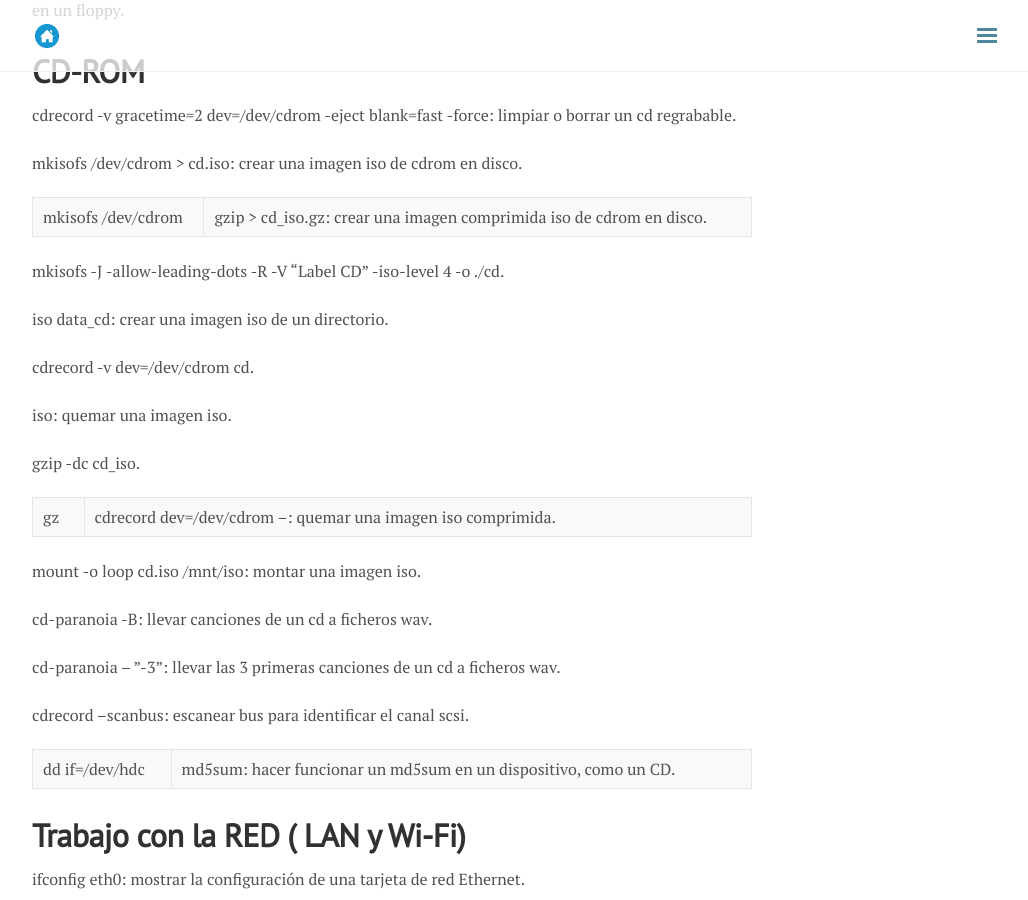
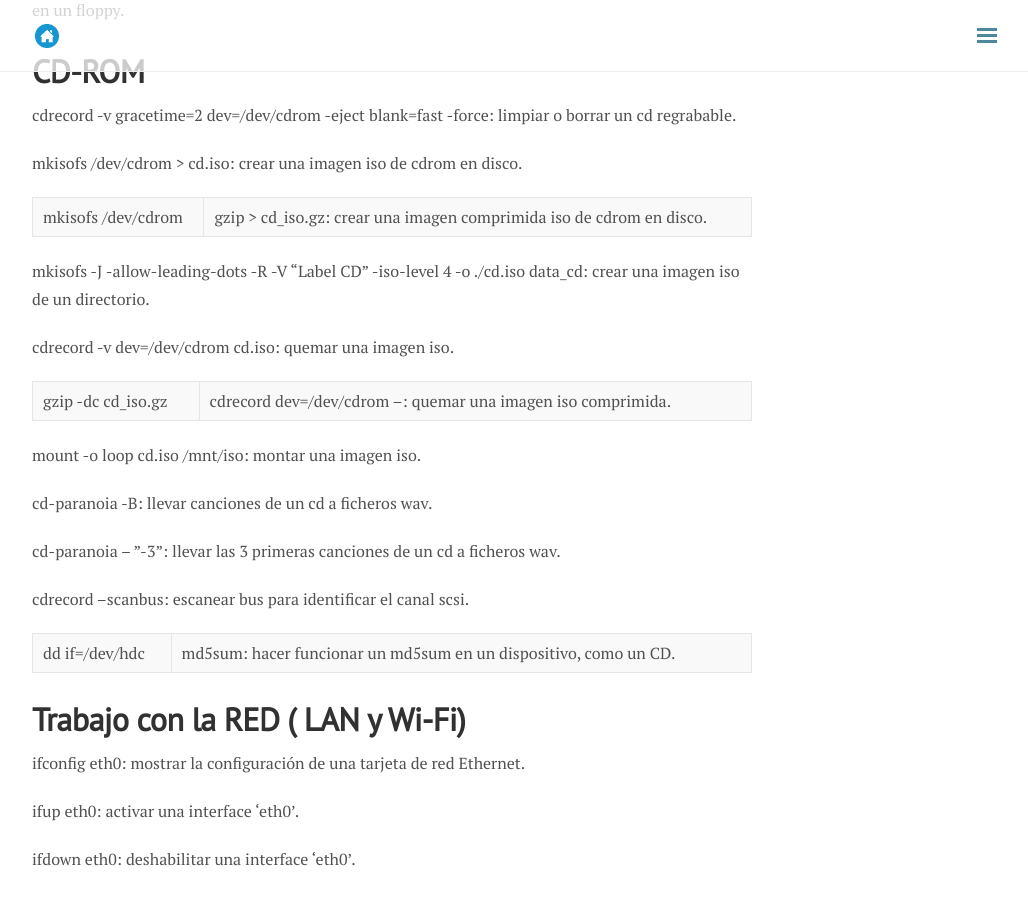
Before and after one commit to sasogu/sasogu.github.io, a Jekyll site: the page built from _posts/tips/2017-05-21-comandaments.markdown, in a window 1280 px wide and 900 px high, scrolled down 16833 px. Shown: the whole window, without its empty margins (248-1276 px from the left). Built offline with Jekyll 4.4.1, drawn with Linux system fonts in a browser that asks for light colours; nearby versions of some CDN libraries; formulas are drawn with MathJax 3; comment, search, counter and statistics services are not loaded; part of the change alters nothing that is shown.

```diff
--- a/_posts/tips/2017-05-21-comandaments.markdown
+++ b/_posts/tips/2017-05-21-comandaments.markdown
@@ -648,17 +648,11 @@ mkisofs /dev/cdrom > cd.iso: crear una imagen iso de cdrom en disco.
 
 mkisofs /dev/cdrom | gzip > cd_iso.gz: crear una imagen comprimida iso de cdrom en disco.
 
-mkisofs -J -allow-leading-dots -R -V “Label CD” -iso-level 4 -o ./cd.
+mkisofs -J -allow-leading-dots -R -V “Label CD” -iso-level 4 -o ./cd.iso data_cd: crear una imagen iso de un directorio.
 
-iso data_cd: crear una imagen iso de un directorio.
+cdrecord -v dev=/dev/cdrom cd.iso: quemar una imagen iso.
 
-cdrecord -v dev=/dev/cdrom cd.
-
-iso: quemar una imagen iso.
-
-gzip -dc cd_iso.
-
-gz | cdrecord dev=/dev/cdrom –: quemar una imagen iso comprimida.
+gzip -dc cd_iso.gz | cdrecord dev=/dev/cdrom –: quemar una imagen iso comprimida.
 
 mount -o loop cd.iso /mnt/iso: montar una imagen iso.
 
```
